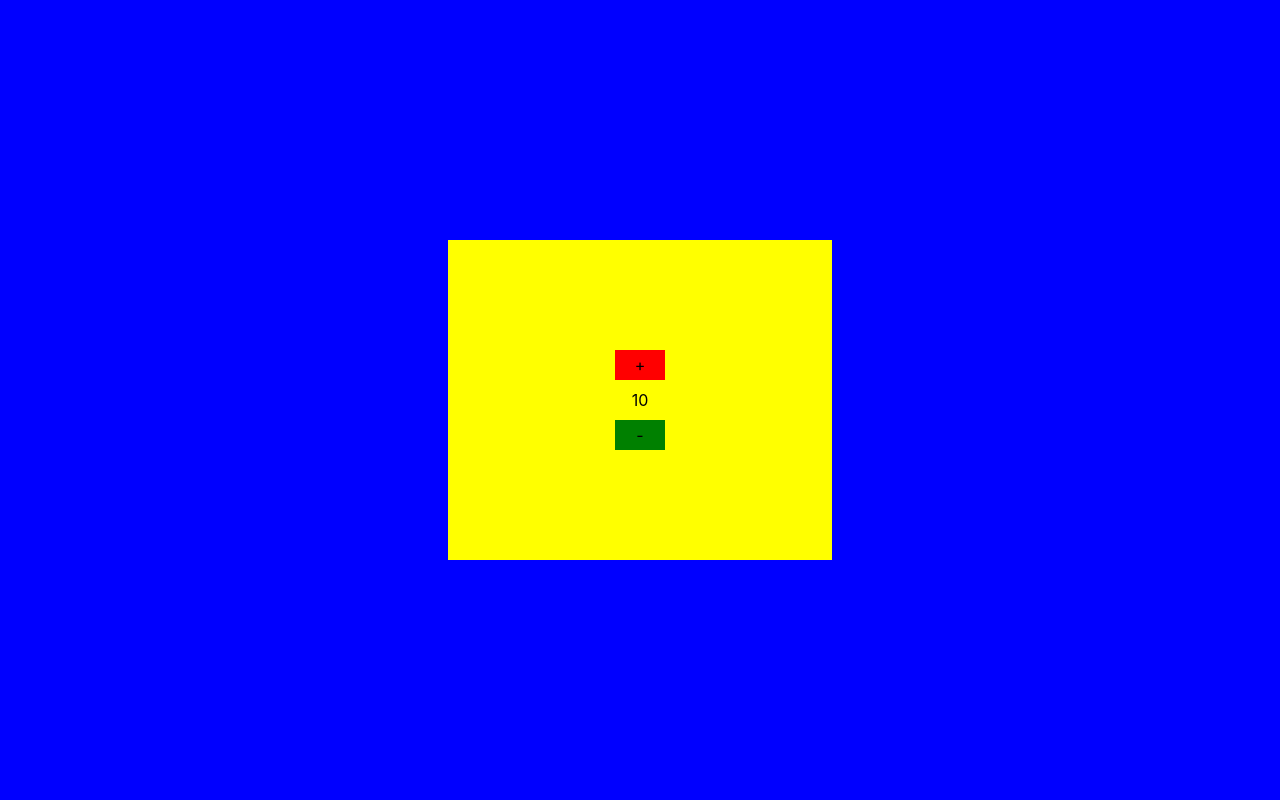
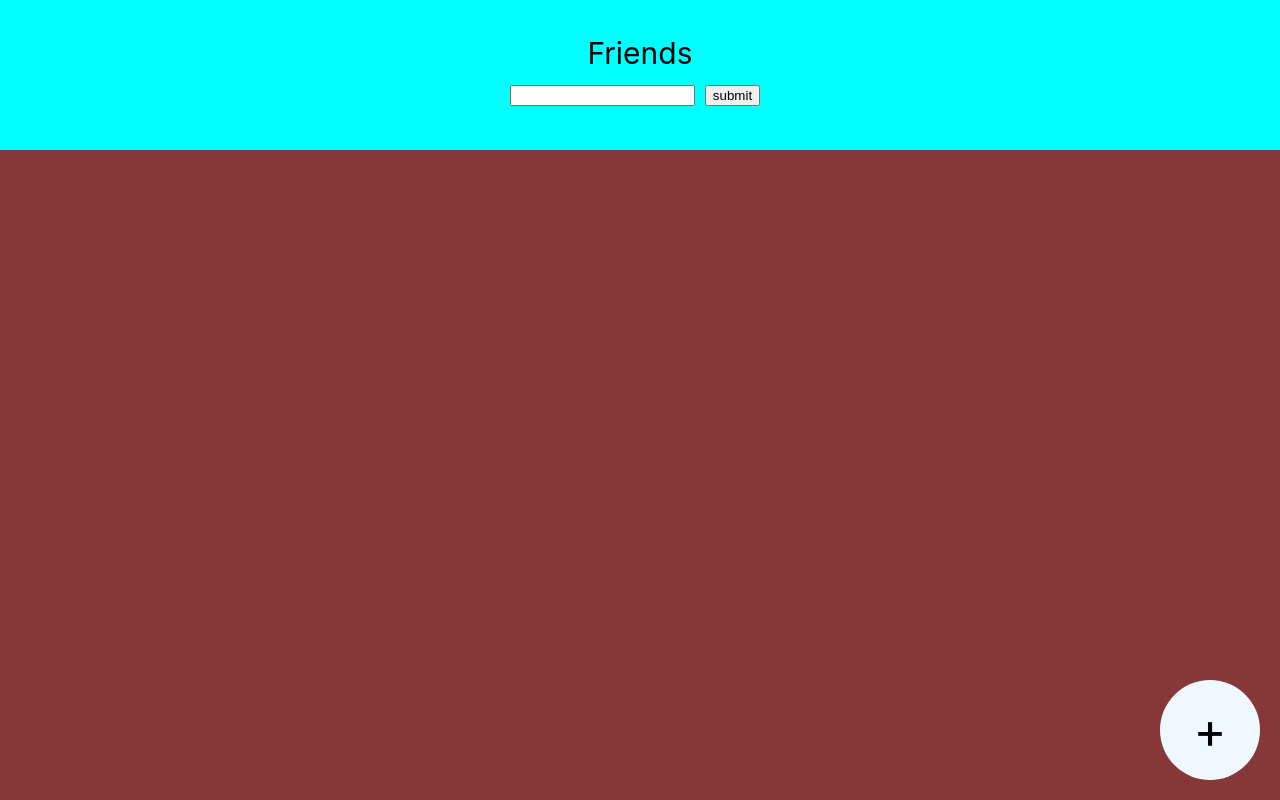
Before and after one commit to anshu1522/react-project, a React (Create React App) app: page / in a window 1280 px wide. Built offline with nearby package versions, Linux system fonts and the light colour scheme.

Commit message:
make a list by click

```diff
--- a/src/App.js
+++ b/src/App.js
@@ -1,9 +1,9 @@
-// import Friends from "./projects/Friends";
-import IncreaseDecrease from "./projects/useState-project";
+import Friends from "./projects/Friends";
+// import IncreaseDecrease from "./projects/useState-project";
 
 export default function App () {
     return (
-        // <Friends/>
-        <IncreaseDecrease/>
+        <Friends/>
+        // <IncreaseDecrease/>
     )
 }
--- /dev/null
+++ b/src/projects/Friends/Card.js
@@ -0,0 +1,12 @@
+function Card({itemm}){
+    const deleteItems=()=>{
+        console.log('sss')
+    }
+    return(
+
+<div className="card">{itemm}
+<div className="delete " onClick={deleteItems}>-</div></div>
+
+    )
+}
+export default Card;
--- a/src/projects/Friends/index.js
+++ b/src/projects/Friends/index.js
@@ -1,9 +1,40 @@
 import './style.css';
+import Card from './Card';
+import friends from '../data';
+import { useState } from 'react';
 function Friends (){
+    const [list,setList]=useState();
+    const [cap,setCap]=useState([]);
+    const addHandler=()=>{
+ setCap((start)=>{
+    return [...start,list];
+ })
+ setList("");
+    }
+    const textCapture=(props)=>{
+setList(props.target.value);
+    }
+
     return(
 <div className="container">
-friends
+<div className='header'>Friends
+<div>
+<input  value={list}onChange={textCapture}></input>
+<button style={{margin:10}} onClick={addHandler}>submit </button>
 </div>
+</div>
+<div className='body'>
+
+{cap.map((item)=>
+    <Card itemm={item}/>
+)}
+
+<div className='addButton'>+</div>
+</div>
+</div>
+
+
+
     );
 }
 export default Friends;
--- a/src/projects/Friends/style.css
+++ b/src/projects/Friends/style.css
@@ -1,5 +1,60 @@
 .container{
     width: 100vw;
     height: 100vh;
-    background-color: green;
+    background-color: rgb(167, 199, 167);
+
+
  }
+ .header{
+    background-color: aqua;
+    height: 150px;
+    width: 100vw;
+    display: flex;
+    justify-content: center;
+    align-items: center;
+    font-size: 30px;
+    position: fixed;
+    flex-direction: column;
+
+
+ }
+ .body{
+    background-color: rgb(134, 56, 56);
+   min-height:  100vh;
+    display: flex;
+    flex-direction: column;
+    align-items: center;
+
+
+ }
+ .card{
+    height: 50px;
+    width: 300px;
+    background-color: chartreuse;
+    margin: 10px;
+    display: flex;
+    align-items: center;
+    border-radius: 20px;
+    border: solid 4px;
+    justify-content: space-between;
+    padding-left: 20px;
+    padding-right: 20px;
+ }
+ .delete{
+    font-size: 50px;
+
+ }
+ .addButton{
+    height: 100px;
+    width: 100px;
+    background-color: aliceblue;
+    border-radius: 50%;
+    display: flex;
+    justify-content: center;
+    align-items: center;
+    font-size: 50px;
+    position: absolute;
+    right: 20px;
+    bottom: 20px;
+    position: fixed;
+ }
--- /dev/null
+++ b/src/projects/data.js
@@ -0,0 +1,2 @@
+const friends=['virat','rohit','dhoni','ishan','raina','yuvi','sachin','sahwag'];
+export default friends;
```
